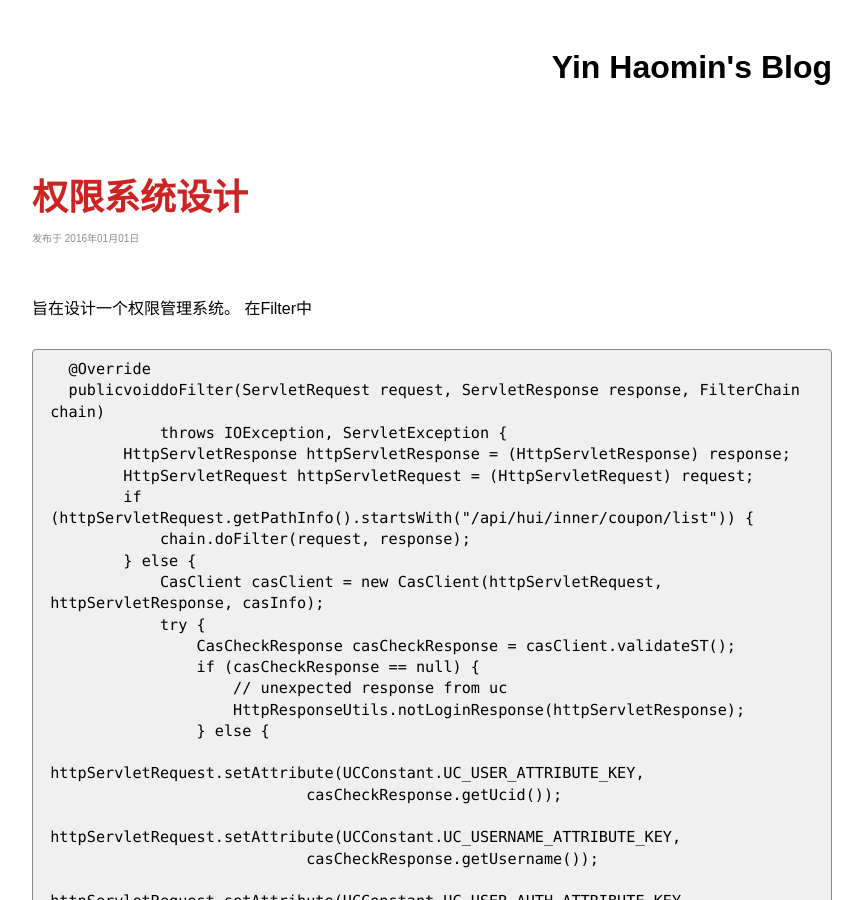
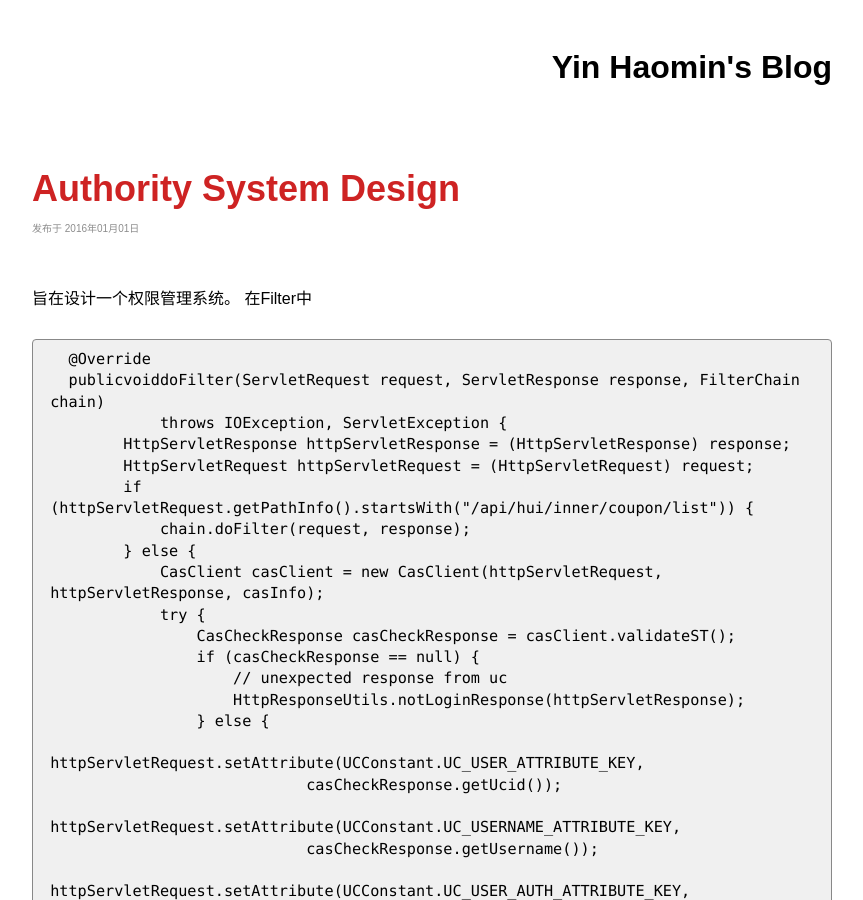
Before and after one commit to yinhaomin/yinhaomin.github.io, a Jekyll site: the page built from _posts/2016-01-01-Authority System Design.md, in a window 1280 px wide and 900 px high. Shown: the whole window, without its empty margins (208-1071 px from the left). Built offline with Jekyll 4.4.1, drawn with Linux system fonts in a browser that asks for light colours; comment, search, counter and statistics services are not loaded.

Commit message:
Update and rename 2016-01-01-Authority权限系统设计.md to 2016-01-01-Authority System Design.md

```diff
--- a/_posts/2016-01-01-Authority权限系统设计.md
+++ b/_posts/2016-01-01-Authority System Design.md
@@ -1,8 +1,8 @@
 ---
 layout: post
-title: 权限系统设计
+title: Authority System Design
 comments: true
-keywords: 权限,权限系统,系统设计
+keywords: 权限,权限系统,系统设计,Authority System Design
 ---
 
 旨在设计一个权限管理系统。
```
